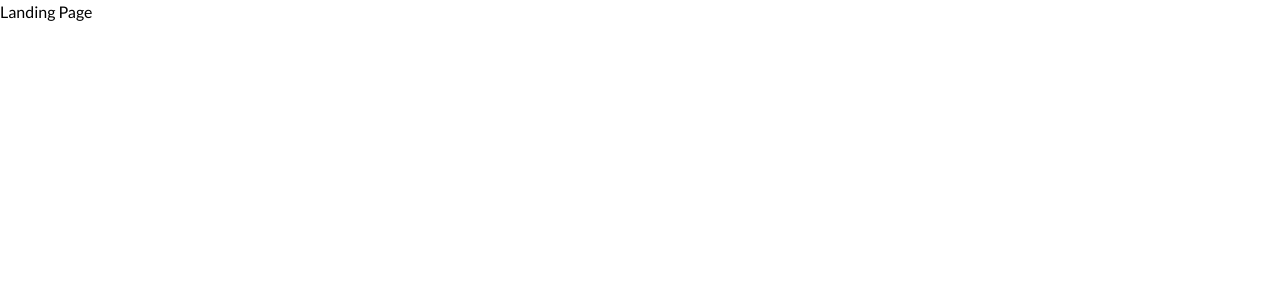
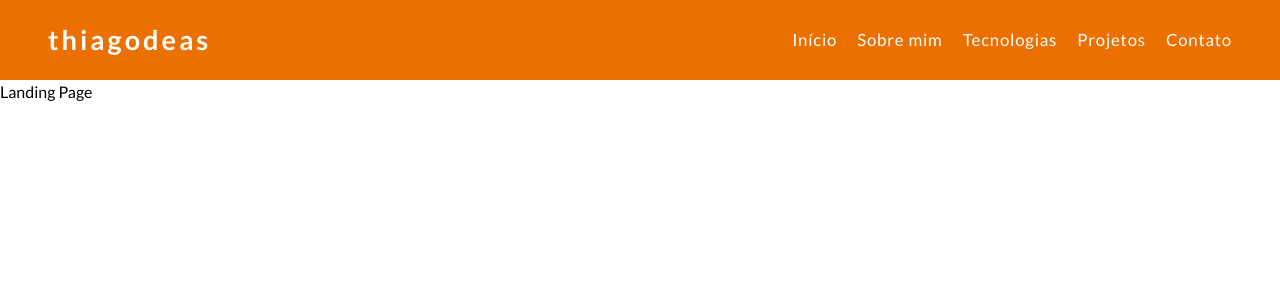
Before and after one commit to thiagodeas/portfolio, a Next.js app: page / in a window 1280 px wide. Shown: the top 300 px of the page. Built offline with nearby package versions, Linux system fonts and the light colour scheme.

Commit message:
criando e definindo estilos do header

```diff
--- a/src/app/layout.tsx
+++ b/src/app/layout.tsx
@@ -1,7 +1,7 @@
 import type { Metadata } from "next";
 import { Lato } from "next/font/google";
 import "./globals.css";
-import { Header } from "@/assets/Header";
+import { Header } from "@/components/Header";
 
 const lato = Lato({
    subsets: ["latin"],
--- a/src/assets/Header.tsx
+++ /dev/null
@@ -1,11 +0,0 @@
-export const Header = () => {
-  return (
-    <header>
-      <div>
-        <div>
-
-        </div>
-      </div>
-    </header>
-  )
-}
--- /dev/null
+++ b/src/components/Header.tsx
@@ -0,0 +1,18 @@
+import Link from "next/link"
+
+export const Header = () => {
+  return (
+    <header className="w-full flex justify-between items-center h-20 bg-primary-orange text-white px-12">
+      <Link href="/" >
+      <span className="text-span font-extrabold tracking-[3px]">thiagodeas</span>
+      </Link>
+      <nav className="flex items-center gap-5 tracking-wider flex-wrap">
+        <Link href="" className="hover:font-semibold text-link">Início</Link>
+        <Link href="/sobre" className="hover:font-semibold text-link">Sobre mim</Link>
+        <Link href="/tecnologias" className="hover:font-semibold text-link">Tecnologias</Link>
+        <Link href="/projetos" className="hover:font-semibold text-link">Projetos</Link>
+        <Link href="/contato" className="hover:font-semibold text-link">Contato</Link>
+      </nav>
+    </header>
+  )
+}
--- a/tailwind.config.ts
+++ b/tailwind.config.ts
@@ -8,8 +8,12 @@ const config: Config = {
   ],
   theme: {
     extend:{
+      fontSize:{
+        'span': '1.7rem',
+        'link': '1.05rem',
+      },
       colors: {
-      'primary-blue': '#106EB0',
+      'primary-blue': '#00C4ED',
       'primary-orange': '#EC7000',
       'primary-gray': '#33303E',
       'second-gray': '#4E4B59',
```
